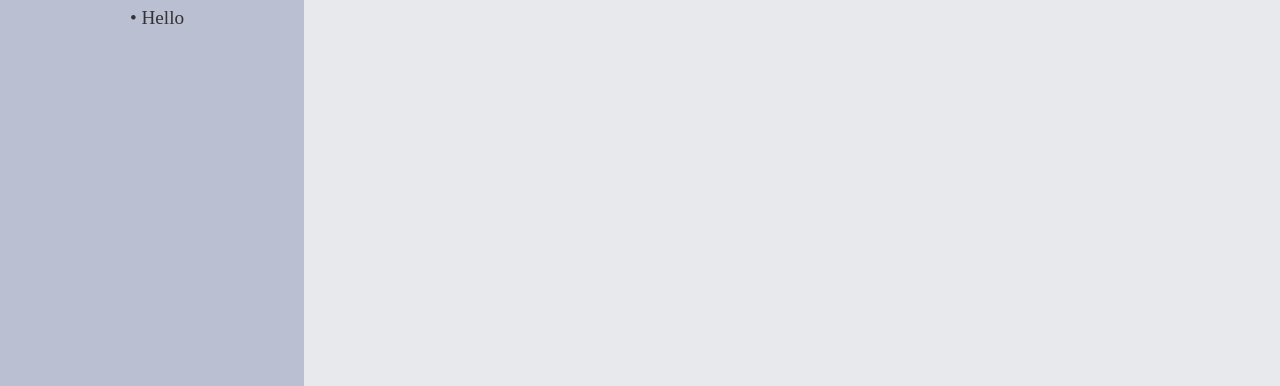
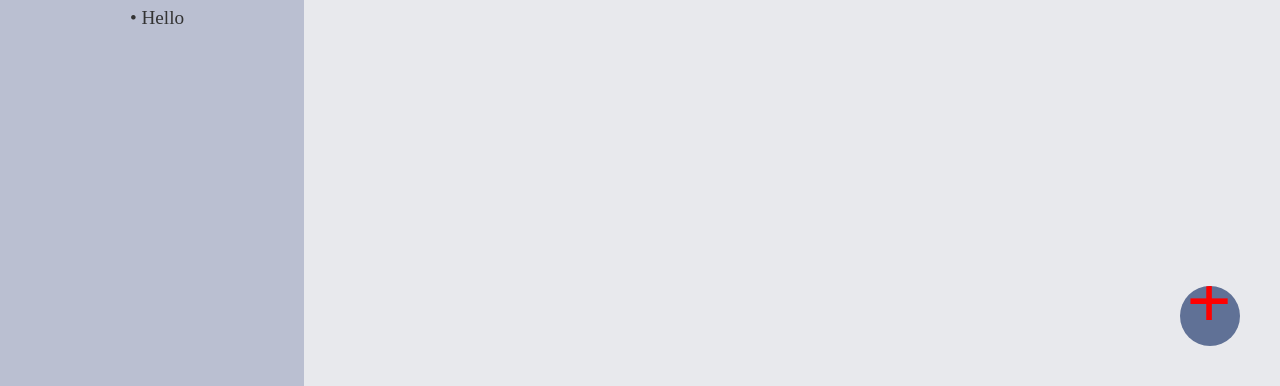
Before and after one commit to leandrob0/todo-page, a website built with webpack: page dist/index.html in a window 1280 px wide. Shown: the part 414-800 px from the top of the page. Built offline with nearby package versions, Linux system fonts and the light colour scheme; a web font is replaced by a local one.

Commit message:
add new todo modal added

```diff
--- a/src/index.js
+++ b/src/index.js
@@ -7,10 +7,17 @@ import { myProjects } from './projects-module.js';
 //loads the whole page content
 contentLoader();
 
-//takes care of the logic of the add new project button
+/*
+#################################################
+
+    ALL THE LOGIC OF THE ADD NEW PROJECT BUTTON
+
+#################################################
+*/
 const buttonNewProject = document.querySelector('.new-project');
 const buttonConfirmProject = document.querySelector('.button-title');
 
+//this function is called in the confirm button event listener
 function projectConfirmed() {
     const backdrop = document.querySelector('.backdrop-modal');
     const modal = document.querySelector('.modal-project');
@@ -48,3 +55,20 @@ buttonNewProject.addEventListener('click', () => {
         modal.style.display = 'none';
     });
 });
+
+/*
+#################################################
+
+    ALL THE LOGIC OF THE ADD NEW TODO BUTTON
+
+#################################################
+*/
+const buttonTodo = document.querySelector('.inner-button');
+
+buttonTodo.addEventListener('click', () => {
+    const backdrop = document.querySelector('.backdrop-modal');
+    const modalTodo = document.querySelector('.modal-todo');
+
+    backdrop.style.display = 'block';
+    modalTodo.style.display = 'flex';
+});
--- /dev/null
+++ b/src/new-todo-modal.js
@@ -0,0 +1,73 @@
+import './style.css';
+
+function createNewTodoModal() {
+    const body = document.querySelector('body');
+
+    const modal = document.createElement('div');
+
+    const title = document.createElement('h2');
+    const inputTitle = document.createElement('input');
+
+    const description = document.createElement('h2');
+    const inputDesc = document.createElement('textarea');
+
+    const date = document.createElement('h2');
+    const inputDate = document.createElement('input');
+
+    const priority = document.createElement('h2');
+    const inputPrio = document.createElement('select');
+
+    const project = document.createElement('h2');
+    const inputProject = document.createElement('select');
+
+    const buttonAccept = document.createElement('span');
+
+    inputTitle.setAttribute('type', 'text');
+    inputTitle.setAttribute('placeholder',"Write your project title here...");
+    title.classList.add('titleModal-todo');
+    inputTitle.classList.add('inputTitle-todo');
+
+    inputDesc.setAttribute('placeholder',"Write your project description here...");
+    description.classList.add('desc-todo');
+    inputDesc.classList.add('inputDesc-todo');
+
+    inputDate.setAttribute('type','date');
+    inputDate.classList.add('inputDate-todo');
+    date.classList.add('date-todo');
+
+    priority.classList.add('prio-todo');
+    inputPrio.classList.add('inputPrio-todo');
+
+    project.classList.add('project-todo');
+    inputProject.classList.add('inputProject-todo');
+
+    buttonAccept.classList.add('buttonModal-todo');
+    modal.classList.add('modal-todo');
+
+    title.textContent = "Set your project name: ";
+    description.textContent = "Enter a description for the todo: ";
+    date.textContent = "Enter an target date for the todo: ";
+    priority.textContent = "Select a priority for the todo: ";
+    project.textContent = "Select the project for the todo: ";
+    buttonAccept.textContent = "Confirm";
+
+    modal.appendChild(title);
+    modal.appendChild(inputTitle);
+
+    modal.appendChild(description);
+    modal.appendChild(inputDesc);
+
+    modal.appendChild(date);
+    modal.appendChild(inputDate);
+
+    modal.appendChild(priority);
+    modal.appendChild(inputPrio);
+
+    modal.appendChild(project);
+    modal.appendChild(inputProject);
+
+    modal.appendChild(buttonAccept);
+    body.appendChild(modal);
+}
+
+export { createNewTodoModal }
--- a/src/page-load.js
+++ b/src/page-load.js
@@ -1,9 +1,10 @@
 import './style.css';
 import Icon from './logo.svg';
 import { sidebarLoad } from './sidebar-load.js';
-import { showTodos } from './todos-load.js';
+import { addTodoButton , showTodos } from './todos-load.js';
 import { addNewProjectLoad , projectsNameLoad } from './projects-load';
 import { createNewProjectModal } from './new-project-modal.js';
+import { createNewTodoModal } from './new-todo-modal.js';
 
 /*
     ##
@@ -59,9 +60,11 @@ function contentLoader() {
     showTodos();
     addNewProjectLoad();
     projectsNameLoad();
+    addTodoButton();
 
     //Creates the modal for when the new project button is clicked
     createNewProjectModal();
+    createNewTodoModal();
 
 }
 
--- a/src/style.css
+++ b/src/style.css
@@ -205,6 +205,43 @@ body {
     text-shadow: 0 0 2px #999;
 }
 
+/* STYLING BUTTON TO ADD TODOS */
+.button-todo {
+    position: fixed;
+    bottom: 40px;
+    right: 40px;
+
+    text-align: center;
+
+    width: 60px;
+    height: 60px;
+
+    border-radius: 50%;
+
+    background-color: #607196;
+
+    overflow: hidden;
+}
+
+.inner-button {
+    position:relative;
+    top: -30px;
+    right: 1px;
+
+    height: 60px;
+    width: 60px;
+
+    font-size: 5rem;
+    font-weight: 800;
+
+    transition: 0.2s ease-in-out;
+}
+
+.inner-button:hover {
+    cursor: pointer;
+    text-shadow: 0 0 5px #333;
+}
+
 /*
 ##################################
     MODAL TO ADD A NEW PROJECT STYLING
@@ -270,3 +307,30 @@ body {
     cursor: pointer;
     transform: scale(1.1);
 }
+
+/*
+#####################
+    STYLE TODO MODAL
+#####################
+*/
+
+.modal-todo {
+    position: absolute;
+    top: 0;
+    left: 0;
+
+    background-color: white;
+    color: black;
+
+    display: none;
+    flex-direction: column;
+    align-items: flex-start;
+    justify-content: center;
+
+    width: 50%;
+
+    border: 1px solid black;
+    border-radius: 10px;
+
+    z-index: 1;
+}
--- a/src/todos-load.js
+++ b/src/todos-load.js
@@ -3,7 +3,7 @@ import './style.css';
 
 function showTodos() {
     for(let i = 0; i < myTodos.todo.length; i++) {
-        const containerTodos = document.querySelector('.lists-container')
+        const containerTodos = document.querySelector('.lists-container');
 
         const totalContainer = document.createElement('div');
         const leftSideDiv = document.createElement('div');
@@ -44,4 +44,19 @@ function showTodos() {
     }
 }
 
-export { showTodos };
+function addTodoButton() {
+    const containerTodos = document.querySelector('.lists-container');
+
+    const buttonTodo = document.createElement('div');
+    const innerButton = document.createElement('div');
+
+    buttonTodo.classList.add('button-todo');
+    innerButton.classList.add('inner-button');
+
+    innerButton.textContent = "+";
+
+    buttonTodo.appendChild(innerButton);
+    containerTodos.appendChild(buttonTodo);
+}
+
+export { addTodoButton , showTodos };
```
